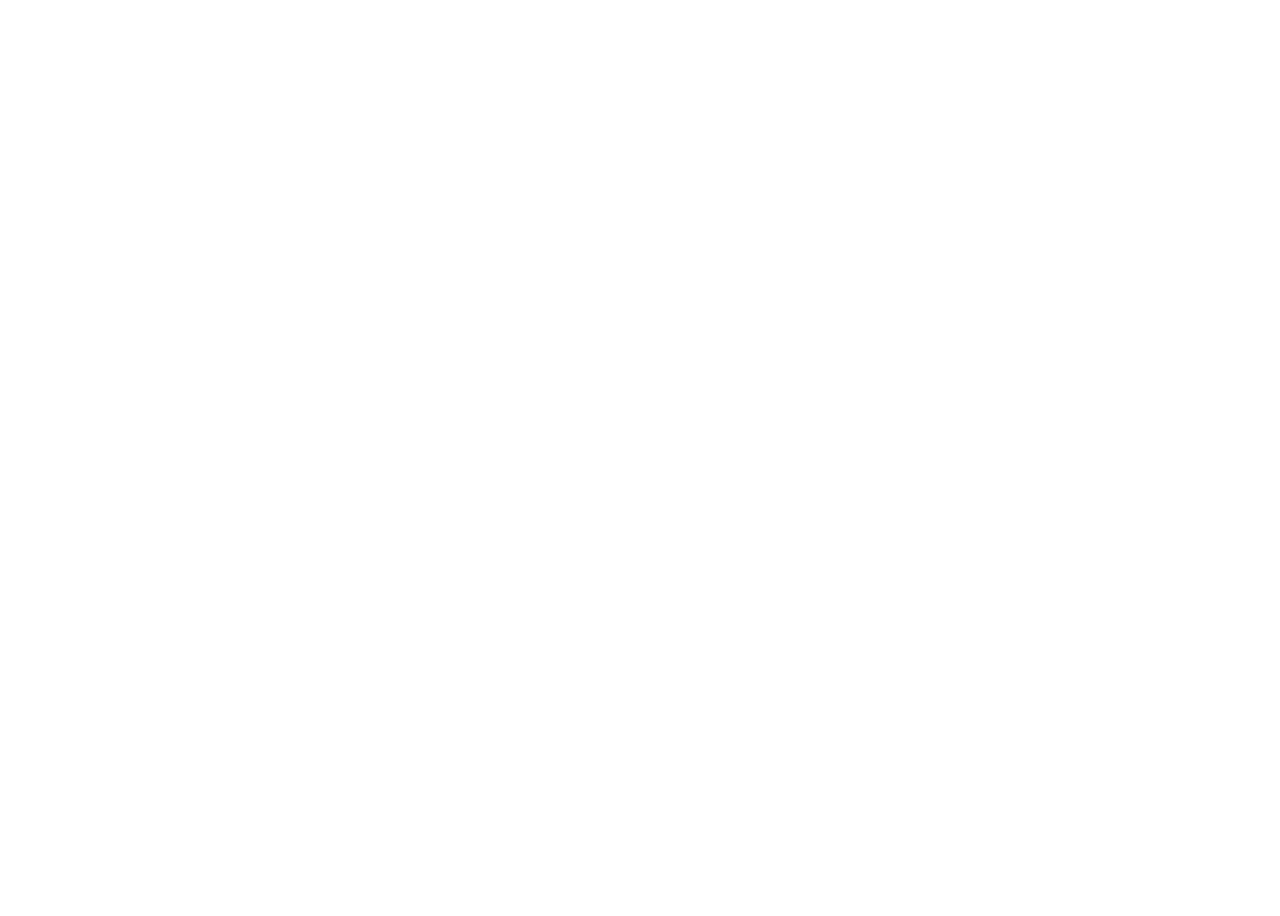
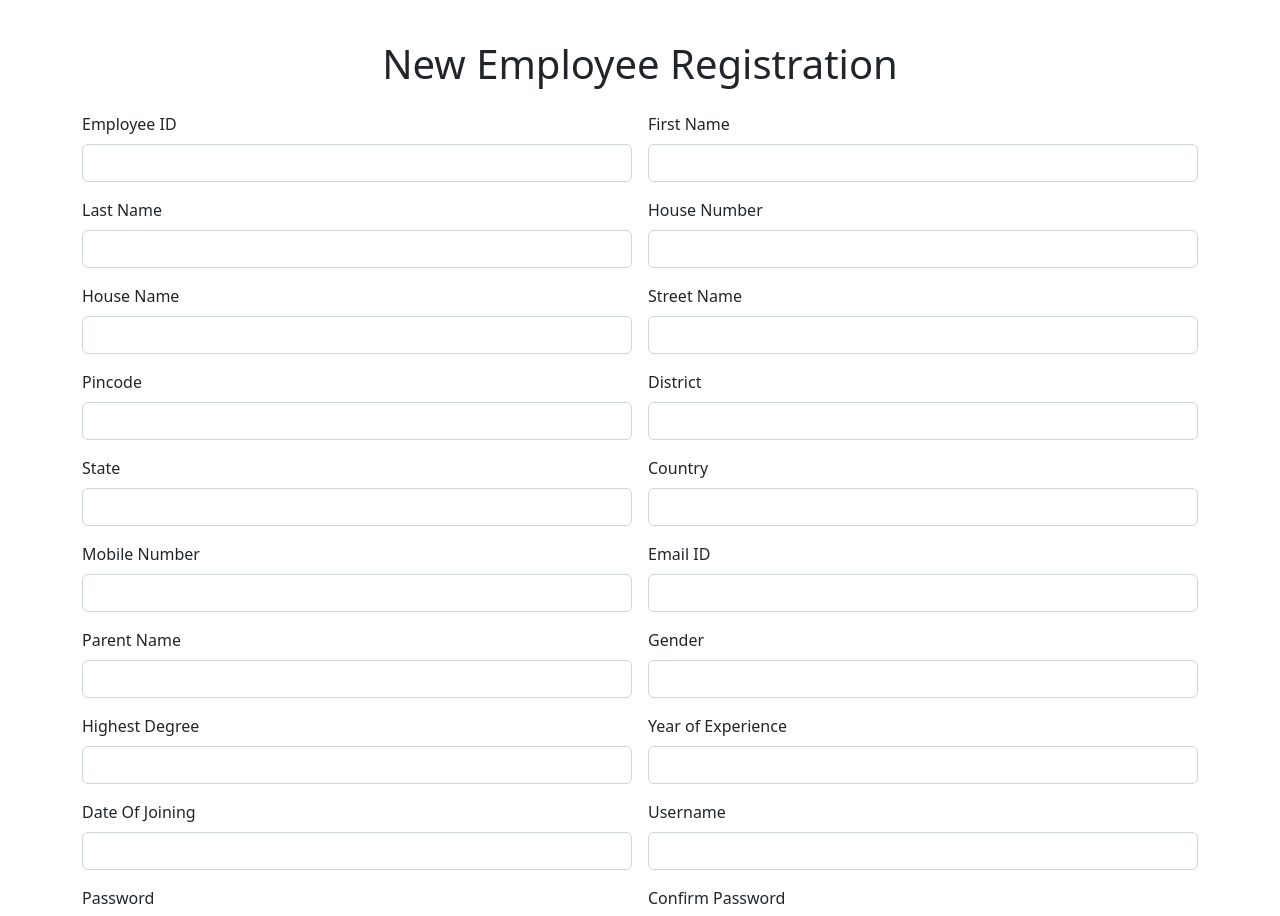
Before and after one commit to jeevaann1999/NestDigitalApp-Angular, an Angular app: page /employeereg in a window 1280 px wide. Before the commit this address led to /. Shown: the top 916 px of the page. Before the commit the page ends 800 px from the top, so only its background shows below. Built offline with nearby package versions, Linux system fonts and the light colour scheme.

Commit message:
employee reg

```diff
--- a/src/app/app.component.html
+++ b/src/app/app.component.html
@@ -1,2 +1,2 @@
-
+<app-employee-registration></app-employee-registration>
 <router-outlet></router-outlet>
--- /dev/null
+++ b/src/app/employee-registration/employee-registration.component.html
@@ -0,0 +1,97 @@
+<div class="container">
+    <div class="row">
+        <div class="col col-12 col-sm-12 col-md-12 col-lg-12 col-xl-12 col-xxl-12">
+            <div class="row g-3 mt-4">
+                <div class="col col-12 col-sm-12 col-md-12 col-lg-12 col-xl-12 col-xxl-12 text-center">
+                    <h1>New Employee Registration</h1>
+                </div>
+                <div class="col col-12 col-sm-6 col-md-6 col-lg-6 col-xl-6 col-xxl-6">
+                    <label for="" class="form-label">Employee ID</label>
+                    <input name="employeeid"[(ngModel)]="employeeid" type="text" class="form-control">
+                </div>
+                <div class="col col-12 col-sm-6 col-md-6 col-lg-6 col-xl-6 col-xxl-6">
+                    <label for="" class="form-label">First Name</label>
+                    <input name="firstName"[(ngModel)]="firstName" type="text" class="form-control">
+                </div>
+                <div class="col col-12 col-sm-6 col-md-6 col-lg-6 col-xl-6 col-xxl-6">
+                    <label for="" class="form-label">Last Name</label>
+                    <input name="lastName"[(ngModel)]="lastName" type="text" class="form-control">
+                </div>
+                <div class="col col-12 col-sm-6 col-md-6 col-lg-6 col-xl-6 col-xxl-6">
+                    <label for="" class="form-label">House Number</label>
+                    <input name="houseNumber"[(ngModel)]="houseNumber" type="text" class="form-control">
+                </div>
+                <div class="col col-12 col-sm-6 col-md-6 col-lg-6 col-xl-6 col-xxl-6">
+                    <label for="" class="form-label">House Name</label>
+                    <input name="houseName"[(ngModel)]="houseName" type="text" class="form-control">
+                </div>
+                <div class="col col-12 col-sm-6 col-md-6 col-lg-6 col-xl-6 col-xxl-6">
+                    <label for="" class="form-label">Street Name</label>
+                    <input name="streetName"[(ngModel)]="streetName" type="text" class="form-control">
+                </div>
+                <div class="col col-12 col-sm-6 col-md-6 col-lg-6 col-xl-6 col-xxl-6">
+                    <label for="" class="form-label">Pincode</label>
+                    <input name="pincode"[(ngModel)]="pincode" type="text" class="form-control">
+                </div>
+                <div class="col col-12 col-sm-6 col-md-6 col-lg-6 col-xl-6 col-xxl-6">
+                    <label for="" class="form-label">District</label>
+                    <input name="district"[(ngModel)]="district" type="text" class="form-control">
+                </div>
+                <div class="col col-12 col-sm-6 col-md-6 col-lg-6 col-xl-6 col-xxl-6">
+                    <label for="" class="form-label">State</label>
+                    <input name="state"[(ngModel)]="state" type="text" class="form-control">
+                </div>
+                <div class="col col-12 col-sm-6 col-md-6 col-lg-6 col-xl-6 col-xxl-6">
+                    <label for="" class="form-label">Country</label>
+                    <input name="country"[(ngModel)]="country" type="text" class="form-control">
+                </div>
+                <div class="col col-12 col-sm-6 col-md-6 col-lg-6 col-xl-6 col-xxl-6">
+                    <label for="" class="form-label">Mobile Number</label>
+                    <input name="mobileNumber"[(ngModel)]="mobileNumber" type="text" class="form-control">
+                </div>
+                <div class="col col-12 col-sm-6 col-md-6 col-lg-6 col-xl-6 col-xxl-6">
+                    <label for="" class="form-label">Email ID</label>
+                    <input name="emailId"[(ngModel)]="emailId" type="text" class="form-control">
+                </div>
+                <div class="col col-12 col-sm-6 col-md-6 col-lg-6 col-xl-6 col-xxl-6">
+                    <label for="" class="form-label">Parent Name</label>
+                    <input name="parentName"[(ngModel)]="parentName" type="text" class="form-control">
+                </div>
+                <div class="col col-12 col-sm-6 col-md-6 col-lg-6 col-xl-6 col-xxl-6">
+                    <label for="" class="form-label">Gender</label>
+                    <input name="gender"[(ngModel)]="gender" type="text" class="form-control">
+                </div>
+                <div class="col col-12 col-sm-6 col-md-6 col-lg-6 col-xl-6 col-xxl-6">
+                    <label for="" class="form-label">Highest Degree</label>
+                    <input name="highestDegree"[(ngModel)]="highestDegree" type="text" class="form-control">
+                </div>
+                <div class="col col-12 col-sm-6 col-md-6 col-lg-6 col-xl-6 col-xxl-6">
+                    <label for="" class="form-label">Year of Experience</label>
+                    <input name="yearOfExperience"[(ngModel)]="yearOfExperience" type="text" class="form-control">
+                </div>
+                <div class="col col-12 col-sm-6 col-md-6 col-lg-6 col-xl-6 col-xxl-6">
+                    <label for="" class="form-label">Date Of Joining</label>
+                    <input name="dateOfJoining"[(ngModel)]="dateOfJoining" type="text" class="form-control">
+                </div>
+                <div class="col col-12 col-sm-6 col-md-6 col-lg-6 col-xl-6 col-xxl-6">
+                    <label for="" class="form-label">Username</label>
+                    <input name="username"[(ngModel)]="username" type="text" class="form-control">
+                </div>
+                <div class="col col-12 col-sm-6 col-md-6 col-lg-6 col-xl-6 col-xxl-6">
+                    <label for="" class="form-label">Password</label>
+                    <input name="password"[(ngModel)]="password" type="password" name="" id="" class="form-control">
+                </div>
+                <div class="col col-12 col-sm-6 col-md-6 col-lg-6 col-xl-6 col-xxl-6">
+                    <label for="" class="form-label">Confirm Password</label>
+                    <input name="confirmPassword"[(ngModel)]="confirmPassword" type="password" name="" id="" class="form-control">
+                </div>
+                <div class="col col-12 col-sm-12 col-md-12 col-lg-12 col-xl-12 col-xxl-12 text-center">
+                    <button (click)="readValues()" class="btn btn-success">Register</button>
+                </div>
+                <div class="col col-12 col-sm-12 col-md-12 col-lg-12 col-xl-12 col-xxl-12 text-center">
+                    <a href="">Back to Employee Login</a>
+                </div>
+            </div>
+        </div>
+    </div>
+</div>
--- /dev/null
+++ b/src/app/employee-registration/employee-registration.component.ts
@@ -0,0 +1,62 @@
+import { ThisReceiver } from '@angular/compiler';
+import { Component } from '@angular/core';
+
+@Component({
+  selector: 'app-employee-registration',
+  templateUrl: './employee-registration.component.html',
+  styleUrls: ['./employee-registration.component.css']
+})
+export class EmployeeRegistrationComponent {
+employeeid=""
+firstName=""
+lastName=""
+houseNumber=""
+houseName=""
+streetName=""
+pincode=""
+district=""
+state=""
+country=""
+mobileNumber=""
+emailId=""
+parentName=""
+gender=""
+highestDegree=""
+yearOfExperience=""
+dateOfJoining=""
+username=""
+password=""
+confirmPassword=""
+
+readValues=()=>{
+  let data:any={
+    "employeeid":this.employeeid,
+    "firstName=":this.firstName,
+    "lastName":this.lastName,
+    "houseNumber":this.houseNumber,
+    "houseName":this.houseName,
+    "streetName":this.streetName,
+    "pincode":this.pincode,
+    "district":this.district,
+    "state":this.state,
+    "country":this.country,
+    "mobileNumber":this.mobileNumber,
+    "emailId":this.emailId,
+    "parentName":this.parentName,
+    "gender":this.gender,
+    "highestDegree":this.highestDegree,
+    "yearOfExperience":this.yearOfExperience,
+    "dateOfJoining":this.dateOfJoining,
+    "username":this.username,
+    "password":this.password,
+    "confirmPassword":this.confirmPassword
+
+  }
+  console.log(data)
+  if (this.password==this.confirmPassword) {
+    alert("Registered Successfully")
+  } else {
+    alert("Password and Confirm Password does not match")
+  }
+}
+}
```
Also changed, not shown: src/app/app.module.ts (+7 -1 lines), src/app/employee-registration/employee-registration.component.css (added).
